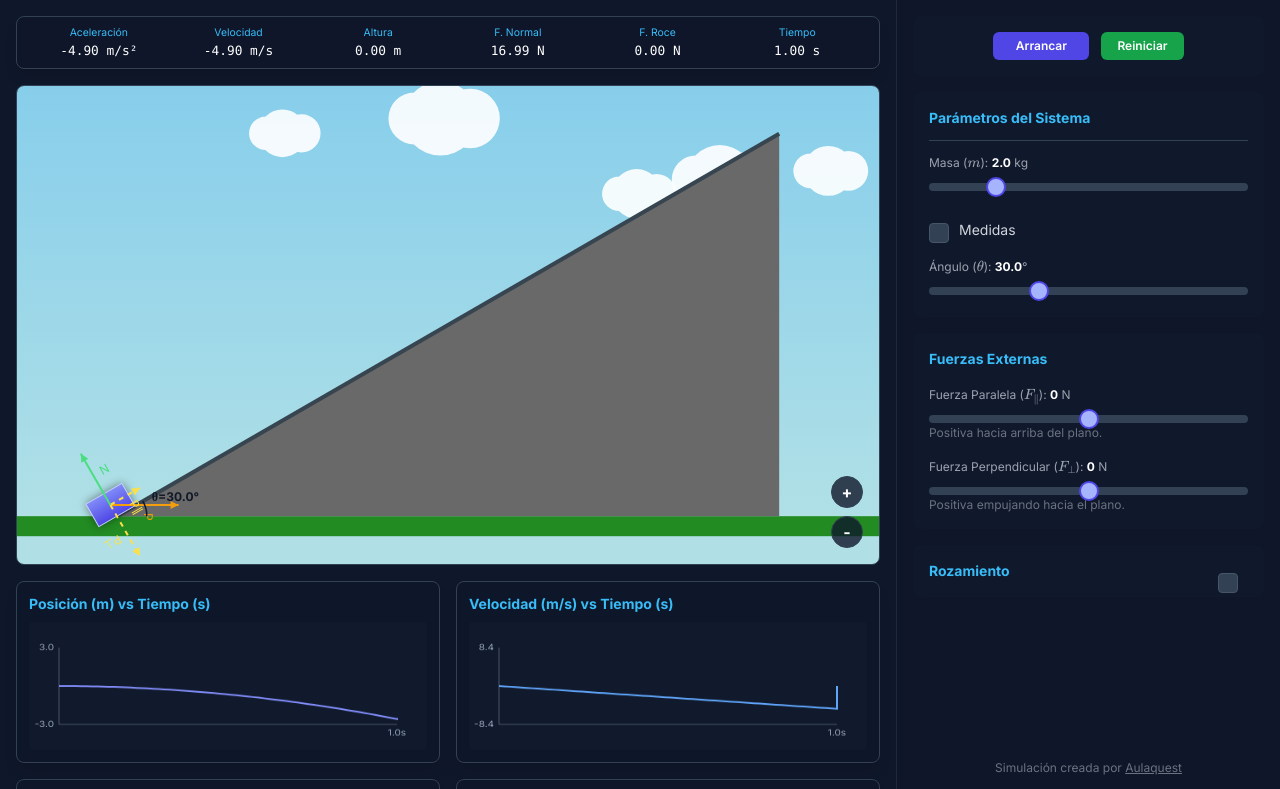
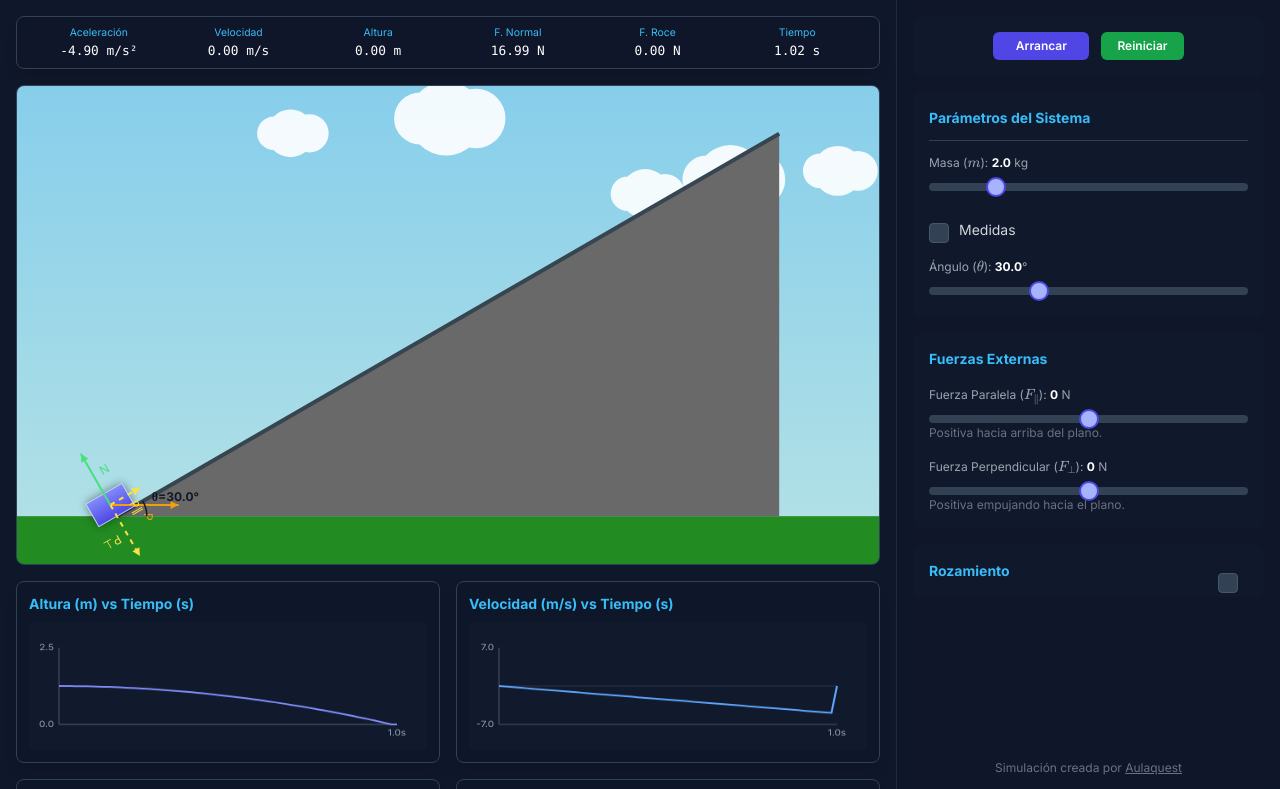
Before and after one commit to aulaquest/plano-inclinado, a plain HTML site: page index.html in a window 1280 px wide. Both pictures are taken after a click on the button "Arrancar". Shown: the top 789 px of the page. Drawn offline with nearby package versions, Linux system fonts and the light colour scheme.

Commit message:
Update index.html

```diff
--- a/index.html
+++ b/index.html
@@ -56,21 +56,7 @@
             border-color: #475569;
             cursor: not-allowed;
         }
-        #zoom-controls button {
-             width: 32px; height: 32px;
-             border-radius: 50%;
-             background-color: rgba(15, 23, 42, 0.8);
-             border: 1px solid #334155;
-             color: white;
-             font-weight: bold;
-             display: flex;
-             align-items: center;
-             justify-content: center;
-             transition: background-color: 0.2s;
-        }
-        #zoom-controls button:hover {
-            background-color: #334155;
-        }
+
         /* HUD adjustments */
         #info-hud {
             padding: 0.5rem 1rem;
@@ -104,6 +90,7 @@
             white-space: pre;
             backdrop-filter: blur(4px);
             border: 1px solid #334155;
+            z-index: 100;
         }
     </style>
 </head>
@@ -122,10 +109,6 @@
         </div>
         <div id="simulation-wrapper" class="relative flex-grow flex flex-col items-center justify-center w-full max-w-5xl mx-auto bg-slate-800 rounded-lg border border-slate-700 overflow-hidden">
             <canvas id="simulation-canvas"></canvas>
-            <div id="zoom-controls" class="absolute bottom-4 right-4 flex flex-col space-y-2 z-30">
-                <button id="zoom-in-btn">+</button>
-                <button id="zoom-out-btn">-</button>
-            </div>
         </div>
         <div id="mobile-controls" class="w-full max-w-5xl mx-auto lg:hidden my-4">
              <div class="control-card space-y-3">
@@ -203,8 +186,6 @@
                 resetBtn: document.getElementById('reset-btn'),
                 playPauseBtnMobile: document.getElementById('play-pause-btn-mobile'),
                 resetBtnMobile: document.getElementById('reset-btn-mobile'),
-                zoomInBtn: document.getElementById('zoom-in-btn'),
-                zoomOutBtn: document.getElementById('zoom-out-btn'),
                 aHud: document.getElementById('a-hud'),
                 vHud: document.getElementById('v-hud'),
                 hHud: document.getElementById('h-hud'),
@@ -253,7 +234,6 @@
                 mu_k: 0.10,
                 hasFriction: false, // Default friction is OFF now
                 showVectors: true,
-                zoom: 1.0,
             };
 
             let state = {
@@ -313,9 +293,10 @@
             }
 
             function updateClouds() {
+                 if (!state.clouds) state.clouds = [];
                 state.clouds.forEach(cloud => {
                     cloud.x += cloud.speed * state.dt;
-                    if (cloud.x > dom.canvas.width / state.zoom + cloud.size * 2) {
+                    if (cloud.x > dom.canvas.width + cloud.size * 2) {
                         cloud.x = -cloud.size * 2;
                     }
                 });
@@ -326,6 +307,7 @@
                 const planePhysicalLength = Math.hypot(state.planeBaseMeters, state.planeHeightMeters);
 
                 if (state.isPlaying && !state.isDragging) {
+                    const lastV = state.v;
                     calculateForces();
                     state.v += state.a * state.dt;
                     state.x += state.v * state.dt;
@@ -334,19 +316,13 @@
                     const lowerBound = -planePhysicalLength / 2.0;
                     const upperBound = planePhysicalLength / 2.0;
 
-                    updateGraphData(); // Update graphs before collision check
-
                     if (state.x <= lowerBound || state.x >= upperBound) {
                         state.x = Math.max(lowerBound, Math.min(upperBound, state.x)); // Clamp position
                         state.v = 0;
-                        state.isPlaying = false;
-                        dom.playPauseBtn.textContent = 'Arrancar';
-                        dom.playPauseBtnMobile.textContent = 'Arrancar';
-                        updateGraphData(); // Final update
-                        cancelAnimationFrame(animationFrameId);
-                        draw(planePhysicalLength); // Final draw
-                        drawGraphs();
-                        return;
+                        updateGraphData(); // Final update with corrected values
+                        togglePlayPause();
+                    } else {
+                        updateGraphData(); // Update graphs during normal play
                     }
 
                 } else {
@@ -362,16 +338,23 @@
             }
 
             // --- Drawing ---
-            function drawSkyAndClouds(w, h, groundY) {
-                // Sky
-                const skyGradient = ctx.createLinearGradient(0, 0, 0, groundY);
+            function draw(planePhysicalLength) {
+                const w = dom.canvas.width;
+                const h = dom.canvas.height;
+                const groundLevel = h * 0.9;
+
+                ctx.save();
+                ctx.clearRect(0, 0, w, h);
+
+                // Sky and clouds
+                const skyGradient = ctx.createLinearGradient(0, 0, 0, groundLevel);
                 skyGradient.addColorStop(0, '#87CEEB');
                 skyGradient.addColorStop(1, '#B0E0E6');
                 ctx.fillStyle = skyGradient;
                 ctx.fillRect(0, 0, w, h);
 
-                // Clouds
                 ctx.fillStyle = 'rgba(255, 255, 255, 0.9)';
+                if(state.clouds) {
                     state.clouds.forEach(cloud => {
                         ctx.beginPath();
                         ctx.arc(cloud.x, cloud.y, cloud.size, 0, Math.PI * 2);
@@ -381,32 +364,9 @@
                     });
                 }
 
-            function drawGround(w, h, groundY) {
                 // Ground line
                 ctx.fillStyle = '#228B22';
-                ctx.fillRect(-w * 5, groundY, w * 10, 20);
-            }
-
-            function draw(planePhysicalLength) {
-                const w = dom.canvas.width;
-                const h = dom.canvas.height;
-                const groundLevel = h * 0.9;
-
-                ctx.save();
-                ctx.clearRect(0, 0, w, h);
-
-                // 1. Draw non-zoomed background (sky, clouds)
-                drawSkyAndClouds(w, h, groundLevel);
-
-                // 2. Apply zoom transformation, anchored to the center of the ground
-                const zoomAnchorX = w / 2;
-                const zoomAnchorY = groundLevel;
-                ctx.translate(zoomAnchorX, zoomAnchorY);
-                ctx.scale(state.zoom, state.zoom);
-                ctx.translate(-zoomAnchorX, -zoomAnchorY);
-
-                // 3. Draw all zoomed elements (ground, plane, block)
-                drawGround(w, h, groundLevel);
+                ctx.fillRect(0, groundLevel, w, h - groundLevel + 1);
 
                 const maxPlaneHeight = h * 0.8;
                 const maxPlaneWidth = w * 0.9;
@@ -443,22 +403,6 @@
                  ctx.moveTo(originX, originY);
                  ctx.lineTo(originX + planePixelWidth, originY - planePixelHeight);
                  ctx.stroke();
-
-                // Draw dimension labels
-                if (state.useDimensionMode) {
-                    ctx.fillStyle = "#111827";
-                    ctx.font = "bold 14px Inter";
-                    ctx.textAlign = "center";
-                    ctx.textBaseline = "middle";
-                    if(planePixelWidth > 50) ctx.fillText(`${state.planeBaseMeters.toFixed(2)} m`, originX + planePixelWidth / 2, originY + 20);
-                    if(planePixelHeight > 10) {
-                        ctx.save();
-                        ctx.translate(originX + planePixelWidth + 25, originY - planePixelHeight / 2);
-                        ctx.rotate(-Math.PI / 2);
-                        ctx.fillText(`${state.planeHeightMeters.toFixed(2)} m`, 0, 0);
-                        ctx.restore();
-                    }
-                }
 
                 // --- DIBUJO DEL BLOQUE ---
                 const planePixelLength = Math.hypot(planePixelWidth, planePixelHeight);
@@ -591,7 +535,7 @@
             function setupAllGraphs() {
                 dom.graphPanel.innerHTML = '';
                 graphContexts = {
-                    pos: setupGraph('pos', 'Posición (m) vs Tiempo (s)'),
+                    pos: setupGraph('pos', 'Altura (m) vs Tiempo (s)'),
                     vel: setupGraph('vel', 'Velocidad (m/s) vs Tiempo (s)'),
                     acc: setupGraph('acc', 'Aceleración (m/s²) vs Tiempo (s)'),
                     energy: setupGraph('energy', 'Energía (J) vs Tiempo (s)')
@@ -609,7 +553,7 @@
                     ctx.font = '12px Inter';
                     ctx.textAlign = 'center';
                     ctx.textBaseline = 'middle';
-                    ctx.fillText('Esperando datos...', w / 2, h / 2);
+                    ctx.fillText('Configura y arranca', w / 2, h / 2);
                     return;
                 }
 
@@ -618,15 +562,7 @@
                 const xMin = data[0].t;
 
                 let {min: yMin, max: yMax} = yBounds;
-
-                const yRange = yMax - yMin;
-                if (Math.abs(yRange) < 1e-6) {
-                    yMax += 0.5;
-                    yMin -= 0.5;
-                } else {
-                    yMax += yRange * 0.1;
-                    yMin -= yRange * 0.1;
-                }
+                if (Math.abs(yMax - yMin) < 1e-6) { yMax += 0.5; yMin -=0.5; }
 
                 const xScale = (w - padding * 2) / (xMax - xMin || 1);
                 const yScale = (h - padding * 2) / (yMax - yMin || 1);
@@ -643,6 +579,14 @@
                 ctx.lineTo(padding, h - padding);
                 ctx.lineTo(w - padding, h - padding);
                 ctx.stroke();
+
+                if (yMin < 0.01 && yMax > -0.01) {
+                    ctx.strokeStyle = 'rgba(71, 85, 105, 0.5)';
+                    ctx.beginPath();
+                    ctx.moveTo(padding, toCanvasY(0));
+                    ctx.lineTo(w - padding, toCanvasY(0));
+                    ctx.stroke();
+                }
 
                 ctx.strokeStyle = color;
                 ctx.lineWidth = 2;
@@ -677,7 +621,7 @@
                     ctx.font = '12px Inter';
                     ctx.textAlign = 'center';
                     ctx.textBaseline = 'middle';
-                    ctx.fillText('Esperando datos...', w / 2, h / 2);
+                    ctx.fillText('Configura y arranca', w / 2, h / 2);
                     return;
                 }
 
@@ -686,9 +630,7 @@
                 const xMin = allDataPoints[0].t;
                 let {min: yMin, max: yMax} = yBounds;
 
-                const yRange = yMax - yMin;
-                if (Math.abs(yRange) < 1e-6) { yMax += 5; yMin -= 5; }
-                else { yMax += yRange * 0.1; yMin -= yRange * 0.1; }
+                if (Math.abs(yMax - yMin) < 1e-6) { yMax += 5; yMin -= 5; }
 
                 const xScale = (w - padding * 2) / (xMax - xMin || 1);
                 const yScale = (h - padding * 2) / (yMax - yMin || 1);
@@ -757,7 +699,12 @@
                 if(state.t > 300) return;
                 const dataPointLimit = 500;
 
-                state.graphs.pos.data.push({t: state.t, y: state.x});
+                const thetaRad = state.theta * Math.PI / 180;
+                const planePhysicalLength = Math.hypot(state.planeBaseMeters, state.planeHeightMeters);
+                const distanceFromBottom = planePhysicalLength / 2 + state.x;
+                const verticalHeight = distanceFromBottom * Math.sin(thetaRad);
+
+                state.graphs.pos.data.push({t: state.t, y: verticalHeight});
                 if (state.graphs.pos.data.length > dataPointLimit) state.graphs.pos.data.shift();
 
                 state.graphs.vel.data.push({t: state.t, y: state.v});
@@ -766,10 +713,6 @@
                 state.graphs.acc.data.push({t: state.t, y: state.a});
                 if (state.graphs.acc.data.length > dataPointLimit) state.graphs.acc.data.shift();
 
-                const thetaRad = state.theta * Math.PI / 180;
-                const planePhysicalLength = Math.hypot(state.planeBaseMeters, state.planeHeightMeters);
-                const distanceFromBottom = planePhysicalLength / 2 + state.x;
-                const verticalHeight = distanceFromBottom * Math.sin(thetaRad);
                 const K = 0.5 * state.m * state.v * state.v;
                 const P = state.m * state.g * verticalHeight;
                 const E = K + P;
@@ -803,19 +746,27 @@
                 const planeLength = Math.hypot(state.planeBaseMeters, state.planeHeightMeters);
                 const maxHeight = state.planeHeightMeters;
 
-                // Position
-                state.graphs.pos.yBounds = { min: -planeLength / 2, max: planeLength / 2 };
+                calculateForces(); // Calculate a, N, etc. with current params
+                const acc = state.a;
 
-                // Velocity (based on energy conservation from max height)
-                const maxTheoreticalVel = Math.sqrt(2 * state.g * maxHeight);
+                // Height (Position) Graph: from 0 to max height
+                state.graphs.pos.yBounds = { min: 0, max: maxHeight > 0 ? maxHeight : 1 };
+
+                // Velocity Graph: from theoretical min to max, including 0
+                const maxTheoreticalVel = Math.sqrt(2 * state.g * maxHeight + state.v * state.v); // Energy conservation
                 state.graphs.vel.yBounds = { min: -maxTheoreticalVel, max: maxTheoreticalVel };
+                if (state.v !== 0) {
+                    state.graphs.vel.yBounds.min = Math.min(state.graphs.vel.yBounds.min, state.v);
+                    state.graphs.vel.yBounds.max = Math.max(state.graphs.vel.yBounds.max, state.v);
+                }
 
-                // Acceleration (based on g)
-                state.graphs.acc.yBounds = { min: -state.g, max: state.g };
+                // Acceleration Graph: range includes 0 and the current acceleration
+                state.graphs.acc.yBounds = { min: Math.min(0, acc), max: Math.max(0, acc) };
 
-                // Energy (based on max potential energy)
-                const maxEnergy = state.m * state.g * maxHeight;
-                state.graphs.energy.yBounds = { min: 0, max: maxEnergy };
+                // Energy Graph: from 0 to max potential energy + work
+                 const maxWork = Math.abs(state.f_par) * planeLength;
+                const maxEnergy = state.m * state.g * maxHeight + 0.5 * state.m * state.v * state.v + maxWork;
+                state.graphs.energy.yBounds = { min: 0, max: maxEnergy > 0 ? maxEnergy : 10 };
             }
 
             function resetToDefaults() {
@@ -826,8 +777,7 @@
                  state = {...JSON.parse(JSON.stringify(defaultState)), ...{g: 9.81, x: 0, v: 0, a: 0, t: 0, N: 0, f: 0, isPlaying: false, isDragging: false, dt: 1/60, clouds: state.clouds, graphs: { pos: { show: true, data: [] }, vel: { show: true, data: [] }, acc: { show: true, data: [] }, energy: { show: true, data: { K:[],P:[],E:[] } } } } };
                  updateControlsFromState();
                  setupAllGraphs();
-                 calculateGraphBounds();
-                 updateGraphData();
+                 onParamChange();
                  gameLoop(); // Restart the loop
             }
             let lastResizeWidth = 0;
@@ -842,6 +792,7 @@
 
             function initBackground() {
                 // Clouds
+                 state.clouds = [];
                 const numClouds = 5;
                 for (let i = 0; i < numClouds; i++) {
                     state.clouds.push({
@@ -851,6 +802,15 @@
                         speed: Math.random() * 5 + 2
                     });
                 }
+
+                // Grass Pattern
+                const patternCanvas = document.createElement('canvas');
+                const patternCtx = patternCanvas.getContext('2d');
+                patternCanvas.width = 1;
+                patternCanvas.height = 1;
+                patternCtx.fillStyle = '#228B22';
+                patternCtx.fillRect(0,0,1,1);
+                grassPattern = ctx.createPattern(patternCanvas, 'repeat');
             }
 
              // --- DRAGGING LOGIC ---
@@ -879,15 +839,6 @@
                 const rect = dom.canvas.getBoundingClientRect();
                 let mouseX = coords.clientX - rect.left;
                 let mouseY = coords.clientY - rect.top;
-
-                const w = dom.canvas.width;
-                const h = dom.canvas.height;
-                const groundLevel = h * 0.9;
-                const zoomAnchorX = w / 2;
-                const zoomAnchorY = groundLevel;
-
-                mouseX = (mouseX - zoomAnchorX) / state.zoom + zoomAnchorX;
-                mouseY = (mouseY - zoomAnchorY) / state.zoom + zoomAnchorY;
 
                 const info = lastDragInfo;
                 if(!info.planeOriginX) return;
@@ -948,7 +899,7 @@
                     tooltipText += `P: ${datasets.P[closestIndex].y.toFixed(2)}J\n`;
                     tooltipText += `E: ${datasets.E[closestIndex].y.toFixed(2)}J`;
                 } else if (key === 'pos'){
-                    tooltipText += `x: ${datasets.pos[closestIndex].y.toFixed(2)} m`;
+                    tooltipText += `h: ${datasets.pos[closestIndex].y.toFixed(2)} m`;
                 } else if (key === 'vel'){
                     tooltipText += `v: ${datasets.vel[closestIndex].y.toFixed(2)} m/s`;
                 } else if (key === 'acc'){
@@ -974,6 +925,14 @@
 
             function onParamChange() {
                 calculateGraphBounds();
+                // Reset data and add initial point
+                Object.keys(state.graphs).forEach(key => {
+                    if (key === 'energy') {
+                        state.graphs[key].data = {K: [], P: [], E: []};
+                    } else {
+                        state.graphs[key].data = [];
+                    }
+                });
                 updateGraphData();
                 drawGraphs();
             }
@@ -989,22 +948,44 @@
                 dom.playPauseBtnMobile.addEventListener('click', togglePlayPause);
                 dom.resetBtn.addEventListener('click', resetToDefaults);
                 dom.resetBtnMobile.addEventListener('click', resetToDefaults);
-                dom.zoomInBtn.addEventListener('click', () => { state.zoom = Math.min(3, state.zoom + 0.2); });
-                dom.zoomOutBtn.addEventListener('click', () => { state.zoom = Math.max(0.5, state.zoom - 0.2); });
 
                 // Dragging for mouse and touch
                 dom.canvas.addEventListener('mousedown', handleDragStart);
                 window.addEventListener('mousemove', handleDragMove);
                 window.addEventListener('mouseup', handleDragEnd);
-                dom.canvas.addEventListener('touchstart', handleDragStart);
-                window.addEventListener('touchmove', handleDragMove);
+                dom.canvas.addEventListener('touchstart', handleDragStart, { passive: false });
+                window.addEventListener('touchmove', handleDragMove, { passive: false });
                 window.addEventListener('touchend', handleDragEnd);
 
                 dom.canvas.addEventListener('mouseover', () => { if(!state.isPlaying) dom.canvas.style.cursor = 'grab'; });
                 dom.canvas.addEventListener('mouseout', () => { dom.canvas.style.cursor = 'default'; });
 
 
-                dom.massSlider.addEventListener('input', e => { state.m = parseFloat(e.target.value); dom.massLabel.textContent = state.m.toFixed(1); onParamChange(); });
+                const allSliders = [dom.massSlider, dom.angleSlider, dom.baseSlider, dom.heightSlider, dom.fParSlider, dom.fPerpSlider];
+                allSliders.forEach(slider => slider.addEventListener('input', () => {
+                     // Get values from sliders
+                    state.m = parseFloat(dom.massSlider.value);
+                    dom.massLabel.textContent = state.m.toFixed(1);
+                    state.f_par = parseFloat(dom.fParSlider.value);
+                    dom.fParLabel.textContent = state.f_par;
+                    state.f_perp = parseFloat(dom.fPerpSlider.value);
+                    dom.fPerpLabel.textContent = state.f_perp;
+
+                    if (state.useDimensionMode) {
+                        state.planeBaseMeters = parseFloat(dom.baseSlider.value);
+                        state.planeHeightMeters = parseFloat(dom.heightSlider.value);
+                         if (state.planeBaseMeters > 0) {
+                            state.theta = Math.atan2(state.planeHeightMeters, state.planeBaseMeters) * 180 / Math.PI;
+                        } else {
+                            state.theta = 90;
+                        }
+                    } else {
+                        state.theta = parseFloat(dom.angleSlider.value);
+                        state.planeHeightMeters = state.planeBaseMeters * Math.tan(state.theta * Math.PI / 180);
+                    }
+                    updateControlsFromState();
+                    onParamChange();
+                }));
 
                 dom.dimensionModeCheckbox.addEventListener('change', e => {
                     state.useDimensionMode = e.target.checked;
@@ -1014,36 +995,6 @@
                     updateControlsFromState();
                     onParamChange();
                 });
-
-                dom.angleSlider.addEventListener('input', e => {
-                    state.theta = parseFloat(e.target.value);
-                    state.planeHeightMeters = state.planeBaseMeters * Math.tan(state.theta * Math.PI / 180);
-                    updateControlsFromState();
-                    onParamChange();
-                });
-
-                dom.baseSlider.addEventListener('input', e => {
-                    state.planeBaseMeters = parseFloat(e.target.value);
-                    const tanTheta = Math.tan(state.theta * Math.PI / 180);
-                    if (Math.abs(tanTheta) > 1e-6) {
-                        state.planeHeightMeters = state.planeBaseMeters * tanTheta;
-                    }
-                    updateControlsFromState();
-                    onParamChange();
-                });
-
-                dom.heightSlider.addEventListener('input', e => {
-                    state.planeHeightMeters = parseFloat(e.target.value);
-                     const tanTheta = Math.tan(state.theta * Math.PI / 180);
-                    if (Math.abs(tanTheta) > 1e-6) {
-                       state.planeBaseMeters = state.planeHeightMeters / tanTheta;
-                    }
-                    updateControlsFromState();
-                    onParamChange();
-                });
-
-                dom.fParSlider.addEventListener('input', e => { state.f_par = parseFloat(e.target.value); dom.fParLabel.textContent = state.f_par; onParamChange(); });
-                dom.fPerpSlider.addEventListener('input', e => { state.f_perp = parseFloat(e.target.value); dom.fPerpLabel.textContent = state.f_perp; onParamChange();});
 
                 dom.frictionCheckbox.addEventListener('change', e => {
                     state.hasFriction = e.target.checked;
```
Lines whose indentation alone changed are shown as unchanged.
